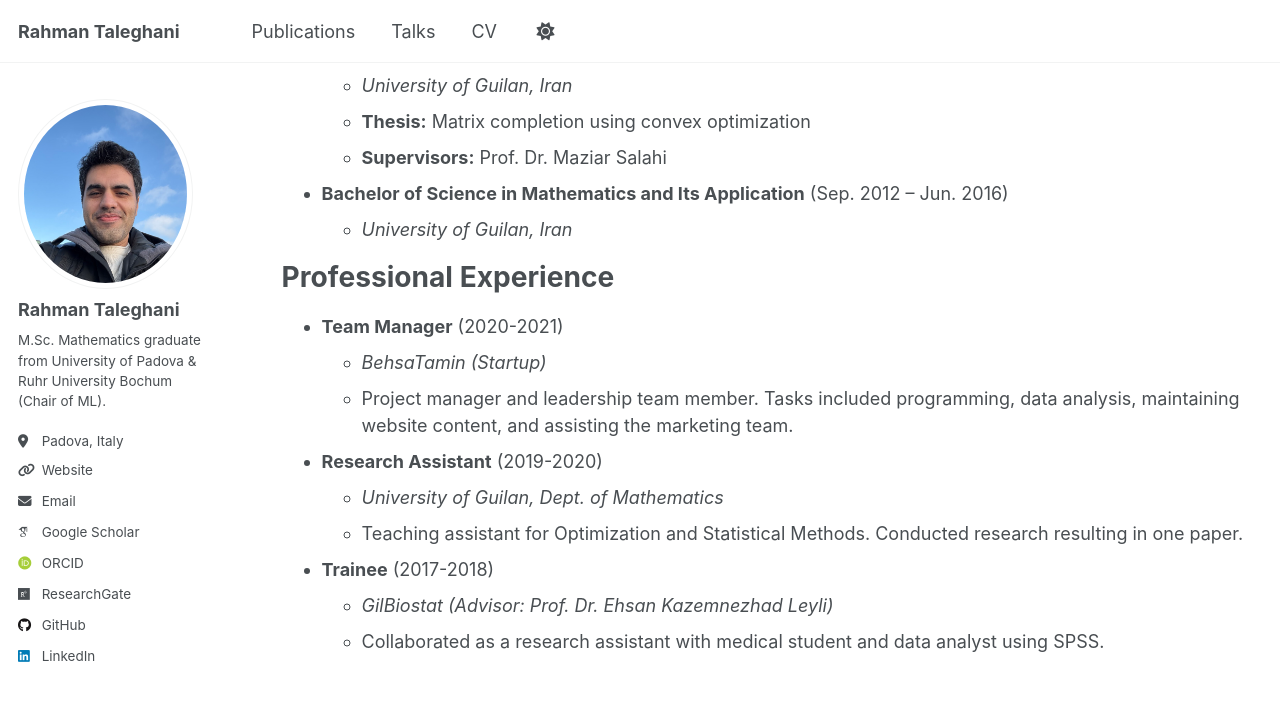
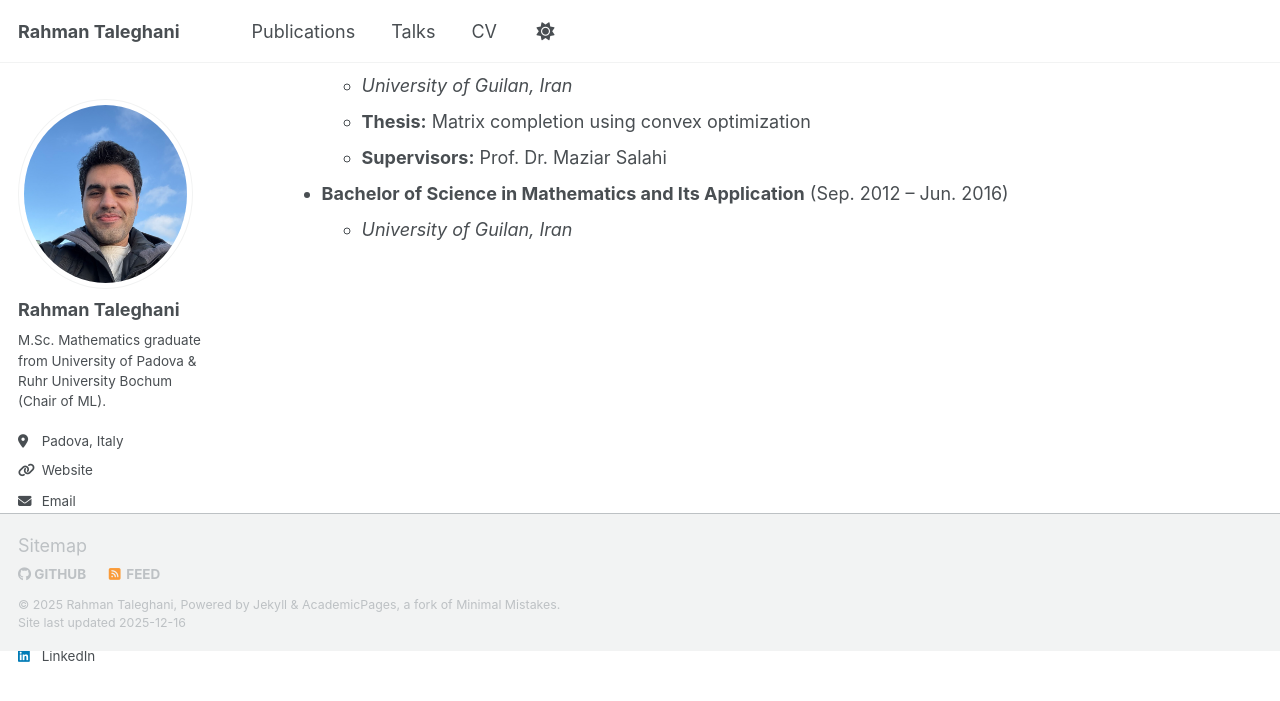
Before and after one commit to Rahmantl/rahmantl.github.io, a Jekyll site: the page built from _pages/cv.md, in a window 1280 px wide and 900 px high, scrolled down 373 px. Shown: the top 701 px of the window. Built offline with Jekyll 4.4.1, drawn with Linux system fonts in a browser that asks for light colours; some web fonts are replaced; a script that is not in the unit is left out.

Commit message:
Update cv.md

```diff
--- a/_pages/cv.md
+++ b/_pages/cv.md
@@ -26,18 +26,3 @@ Education
 
 * **Bachelor of Science in Mathematics and Its Application** (Sep. 2012 – Jun. 2016)
   * *University of Guilan, Iran*
-
-
-Professional Experience
-======
-* **Team Manager** (2020-2021)
-  * *BehsaTamin (Startup)*
-  * Project manager and leadership team member. Tasks included programming, data analysis, maintaining website content, and assisting the marketing team.
-
-* **Research Assistant** (2019-2020)
-  * *University of Guilan, Dept. of Mathematics*
-  * Teaching assistant for Optimization and Statistical Methods. Conducted research resulting in one paper.
-
-* **Trainee** (2017-2018)
-  * *GilBiostat (Advisor: Prof. Dr. Ehsan Kazemnezhad Leyli)*
-  * Collaborated as a research assistant with medical student and data analyst using SPSS.
```
